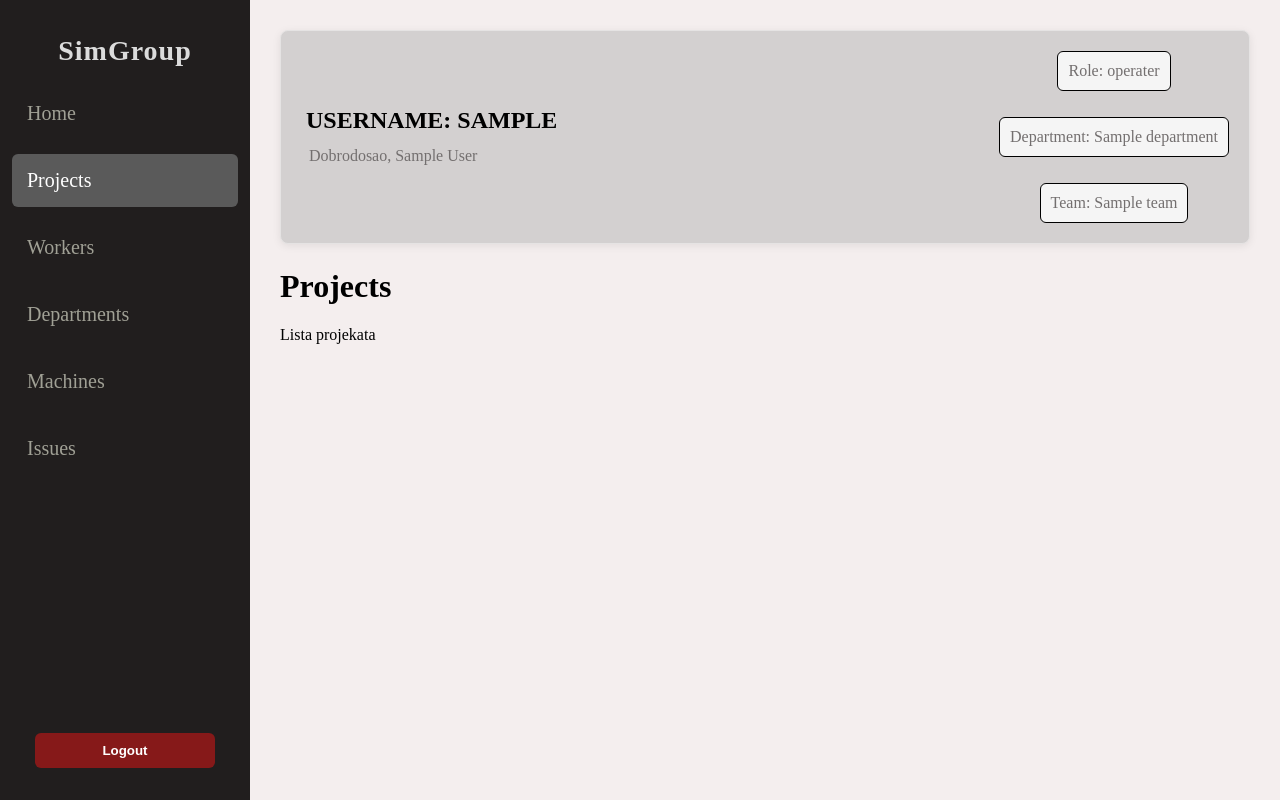
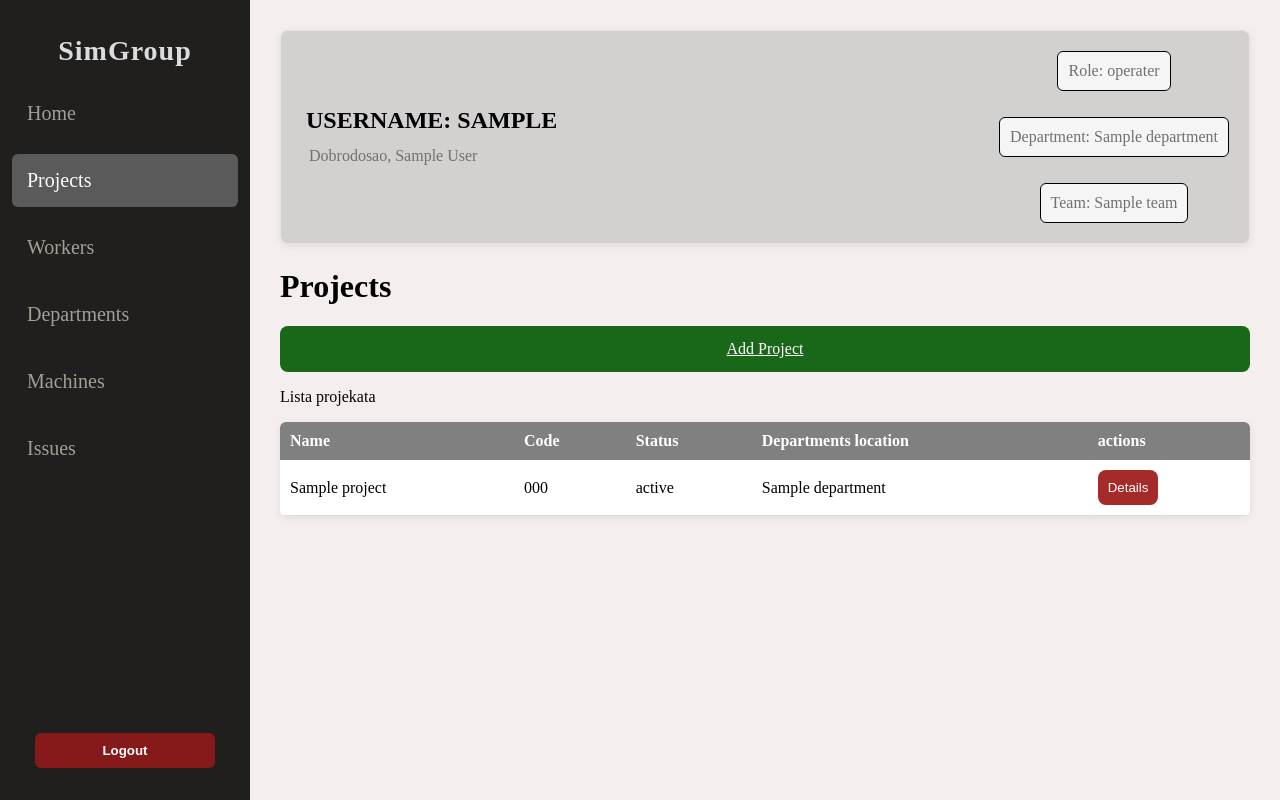
Before and after one commit to nemanjix1/work_management_system, a Django app: page /projects/ in a window 1280 px wide. Run offline with Django 5.2, Linux system fonts and the light colour scheme; a user stored in the database is signed in; tables that the repository leaves empty hold one stand-in row (values such as "Sample post").

Commit message:
project_list and project_add=templates,styles and form

```diff
--- /dev/null
+++ b/workmanagementsystem_app/departments/static/departments/css/project-list.css
@@ -0,0 +1,46 @@
+table{
+    width:100%;
+    border-collapse: collapse;
+    background-color: white;
+    border-radius: 6px;
+    overflow: hidden;
+    box-shadow: 0 2px 8px rgba(0, 0, 0, 0.08);
+}
+th{
+    background-color: gray;
+    color: white;
+    padding:10px;
+    text-align: left;
+}
+td{
+    padding:10px;
+    border-bottom:1px solid rgb(223, 220, 220);
+}
+tr:hover{
+    background-color: rgb(224, 220, 220);
+    color: black;
+}
+button{
+    padding:10px;
+    border-radius: 8px;
+    background-color: brown;
+    border:none;
+    cursor: pointer;
+    color: white;
+    display: flex;
+    justify-content: center;
+    align-items: center;
+}
+
+.add-project-button{
+    padding:14px;
+    border:none;
+    background-color: rgb(25, 103, 25);
+    color:white;
+    border-radius: 8px;
+    cursor:pointer;
+    margin-bottom: 16px;
+    display: flex;
+    justify-content: center;
+    align-items: center;
+}
--- a/workmanagementsystem_app/departments/templates/departments/projects_list.html
+++ b/workmanagementsystem_app/departments/templates/departments/projects_list.html
@@ -1,7 +1,51 @@
 {% extends 'departments/base.html' %}
+{% load static %}
 
+{% block extra_css %}
+<link rel="stylesheet" href="{% static 'departments/css/project-list.css' %}">
+{% endblock %}
 {% block content %}
     <h1>Projects</h1>
+    <a class="add-project-button" href="{% url 'projects_add_project' %}"">Add Project</a>
     <p>Lista projekata</p>
+   <table>
+        <thead>
+            <tr>
+                <th>Name</th>
+                <th>Code</th>
+                <th>Status</th>
+                <th>Departments location</th>
+                <th>actions</th>
+            </tr>
+
+        </thead>
+        <tbody>
+            {%  for project in projects%}
+                <tr>
+                    <td>{{project.name}}</td>
+                    <td>{{project.code}}</td>
+                    <td>{{project.status}}</td>
+                    <td>
+                        {% for department in project.departments.all %}
+                            {{department.name}}
+                            {% empty %}
+                                No departments for this project
+                        {% endfor %}
+                    </td>
+                    <td>
+                        <button>Details</button>
+                    </td>
+                </tr>
+                  {% empty %}
+                  <tr>
+                    <td colspan="5">
+                        No available projects
+                    </td>
+                  </tr>
+
+            {% endfor %}
+        </tbody>
+
+   </table>
 
 {% endblock content %}
--- a/workmanagementsystem_app/departments/urls.py
+++ b/workmanagementsystem_app/departments/urls.py
@@ -7,5 +7,6 @@ urlpatterns = [
     path('attendance_login/', views.attendance_login_page, name='attendance_login'),
     path('login/', views.login_page, name='login_page'),
     path('logout/', views.logout_view, name='logout_view'),
-    path('projects/', views.projects_list, name='projects_list')
+    path('projects/', views.projects_list, name='projects_list'),
+    path('projects/add_project/', views.project_add, name='projects_add_project'),
 ]
--- a/workmanagementsystem_app/departments/views.py
+++ b/workmanagementsystem_app/departments/views.py
@@ -1,11 +1,12 @@
 from django.shortcuts import render,redirect
-from .models import Attendance,AttendanceEvent
+from .models import Attendance,AttendanceEvent,Project,Department
 from django.contrib.auth.decorators import login_required
 from django.core.exceptions import ValidationError
 from django.contrib import messages
 from django.utils import timezone
 from django.contrib.auth import authenticate,login,logout
 from django.contrib.auth.forms import AuthenticationForm
+from .forms import ProjectForm
 def attendance_login_page(request):
     if request.method=="POST":
         username=request.POST.get("username")
@@ -114,6 +115,22 @@ def logout_view(request):
 def home_page(request):
     return render(request, 'departments/home.html')
 
+
 @login_required
 def projects_list(request):
-    return render(request, 'departments/projects_list.html')
+    projects=Project.objects.all()
+
+    return render(request, 'departments/projects_list.html', {'projects': projects})
+
+@login_required
+def project_add(request):
+    if request.method=="POST":
+        form=ProjectForm(request.POST)
+        if form.is_valid():
+            form.save()
+            return redirect('projects_list')
+    else:
+        form=ProjectForm()
+    return render(request,
+    'departments/projects_add.html',
+    {'form': form})
```
Also changed, not shown: workmanagementsystem_app/departments/forms.py (added, +13 -0 lines), workmanagementsystem_app/departments/static/departments/css/project_add.css (added, +39 -0 lines), workmanagementsystem_app/departments/templates/departments/projects_add.html (added, +16 -0 lines).
